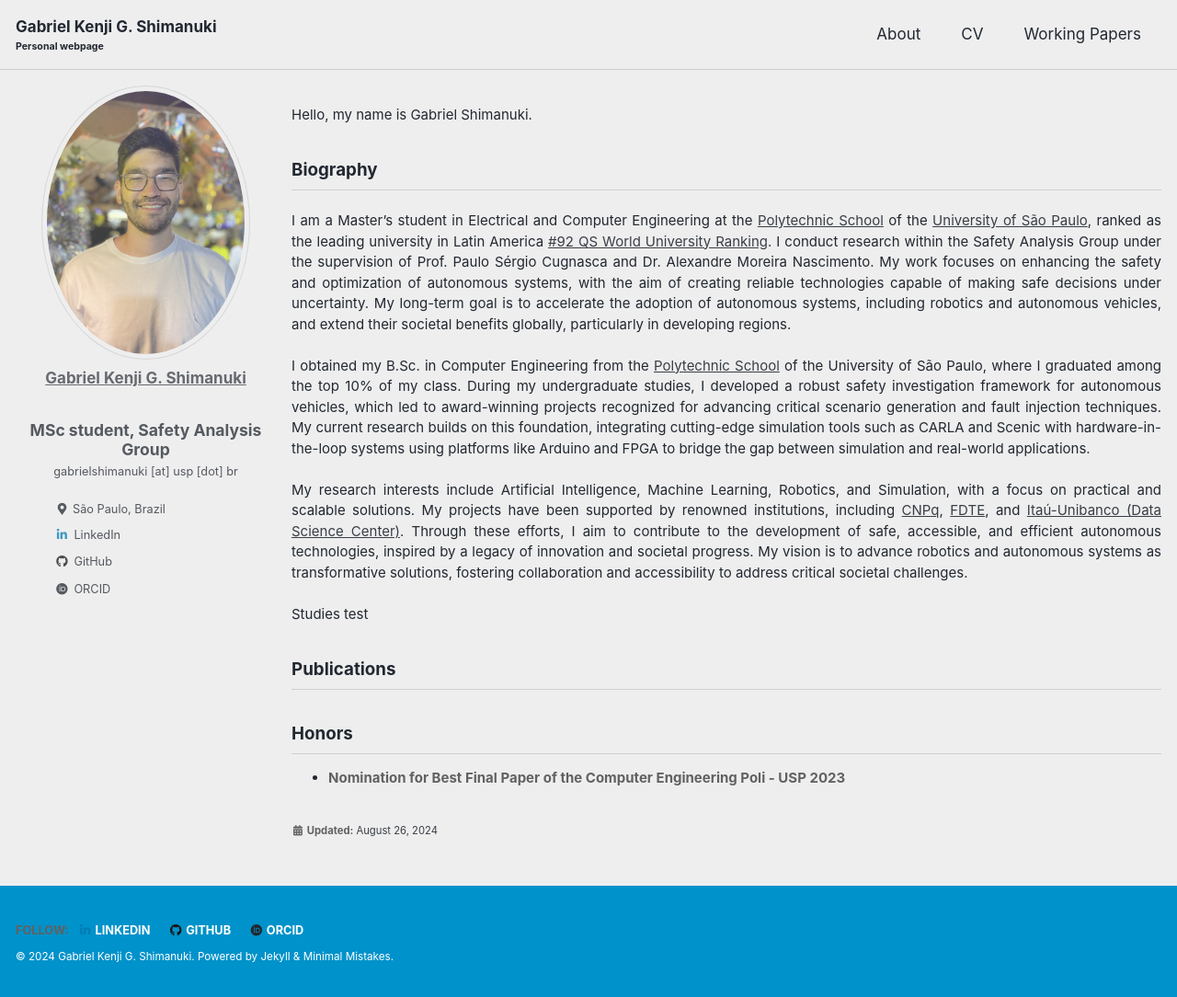
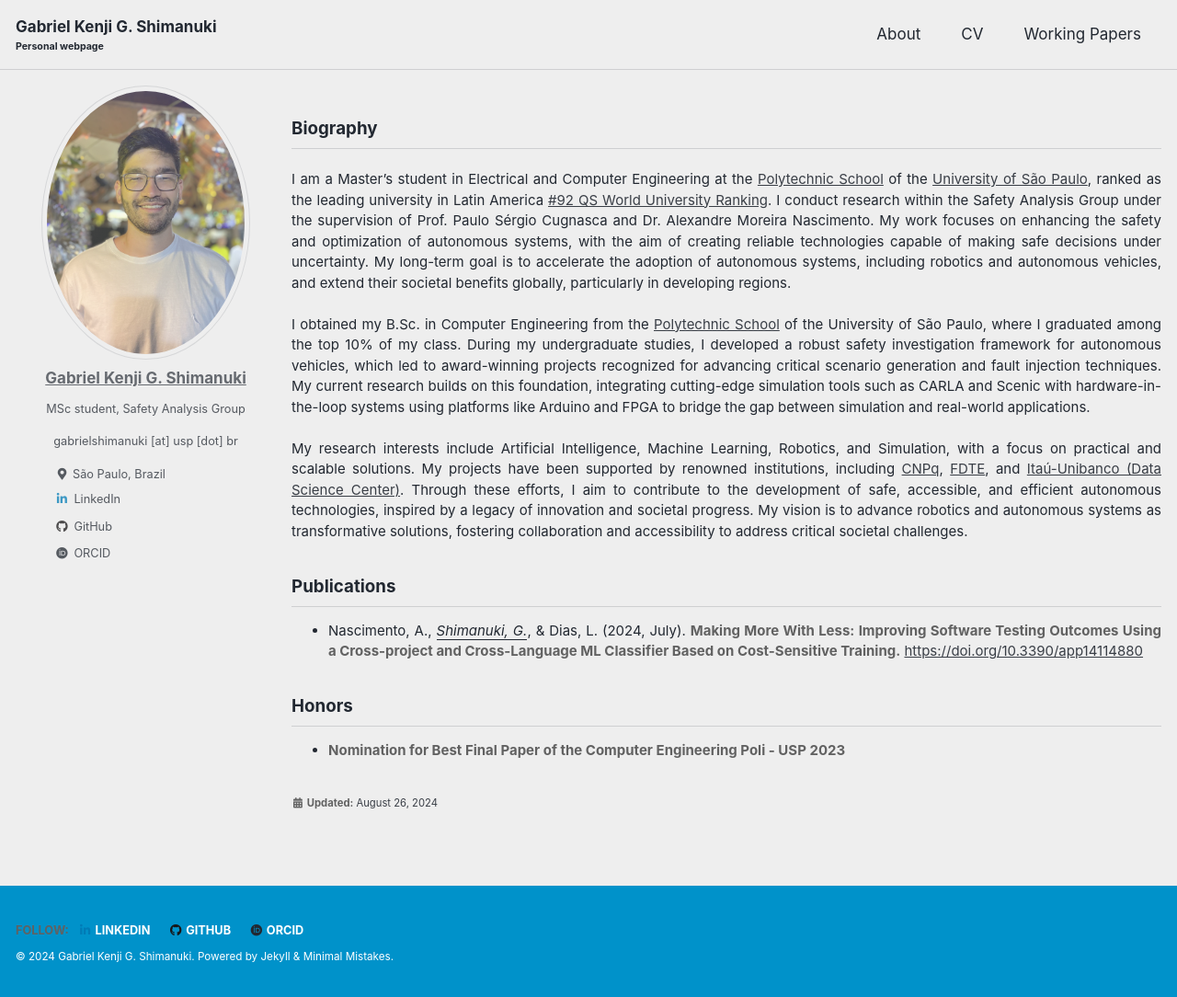
Before and after one commit to GabrielShimanuki/gabrielshimanuki.github.io, a Jekyll site: the page built from index.md, in a window 1280 px wide and 1084 px high. Shown: the whole window at 92% size. Built offline with Jekyll 4.4.1, drawn with Linux system fonts in a browser that asks for light colours; cached includes are drawn as plain includes.

Commit message:
test paper

```diff
--- a/_includes/author-profile.html
+++ b/_includes/author-profile.html
@@ -15,14 +15,14 @@
         <a class="u-url" rel="me" href="{{ author.home | default: '/' | absolute_url }}" itemprop="url">{{ author.name }}</a>
       </h3>
 
-      <h5 class="author__title">
+      <p class="author__title">
         MSc student, Safety Analysis Group
-      </h5>
+      </p>
 
       <!-- Insert the email just below the name -->
-      <small class="author__email">
+      <p class="author__email">
         {{ author.email | default: "gabrielshimanuki [at] usp [dot] br" }}
-      </small>
+      </p>
 
 
     </div>
--- a/index.md
+++ b/index.md
@@ -19,7 +19,7 @@ body{ /* Normal  */
 }
 
 .author__name{
-    margin-bottom: 20px; /* Adjust space after name */
+    /* margin-bottom: 20px; Adjust space after name */
     text-align: center;
 }
 
@@ -69,10 +69,10 @@ a[href="/feed.xml"] {
 </style>
 
 
-<div class="justify-text">
+<!-- <div class="justify-text">
 
   <p>Hello, my name is Gabriel Shimanuki.</p>
-</div>
+</div> -->
 
 ## Biography
 <div class="justify-text">
@@ -90,12 +90,17 @@ a[href="/feed.xml"] {
 
   <p> My research interests include Artificial Intelligence, Machine Learning, Robotics, and Simulation, with a focus on practical and scalable solutions. My projects have been supported by renowned institutions, including <a href="https://www-gov-br.translate.goog/mcti/pt-br?_x_tr_sl=pt&_x_tr_tl=en&_x_tr_hl=pt-BR&_x_tr_pto=wapp" target="_blank">CNPq</a>, <a href="https://www-fdte-org-br.translate.goog/?_x_tr_sl=pt&_x_tr_tl=en&_x_tr_hl=pt-BR&_x_tr_pto=wapp" target="_blank">FDTE</a>, and <a href="https://c2d-poli-usp-br.translate.goog/?_x_tr_sl=pt&_x_tr_tl=en&_x_tr_hl=pt-BR&_x_tr_pto=wapp" target="_blank">Itaú-Unibanco (Data Science Center)</a>. Through these efforts, I aim to contribute to the development of safe, accessible, and efficient autonomous technologies, inspired by a legacy of innovation and societal progress. My vision is to advance robotics and autonomous systems as transformative solutions, fostering collaboration and accessibility to address critical societal challenges.</p>
 
-  Studies test
+  <!-- Studies test -->
 </div>
 
 ## Publications
 <div class="justify-text">
   <ul>
+
+    <li>
+    Nascimento, A., <u><em>Shimanuki, G.</em></u>, & Dias, L. (2024, July). <strong>Making More With Less: Improving Software Testing Outcomes Using a Cross-project and Cross-Language ML Classifier Based on Cost-Sensitive Training.</strong> <a href="https://doi.org/10.3390/app14114880" target="_blank"> https://doi.org/10.3390/app14114880</a>
+    </li>
+
     <!-- <li>
       <strong>Enhancing Dental Caries Classification in CBCT Images by using Image Processing and Self-Supervised Learning</strong>
       <br/><u><em>Luiz Zanini</em></U>, Fátima Nunes, and Izabel Rubira-Bullen
```
Also changed, not shown: _pages/working-papers.md (+1 -1 lines).
